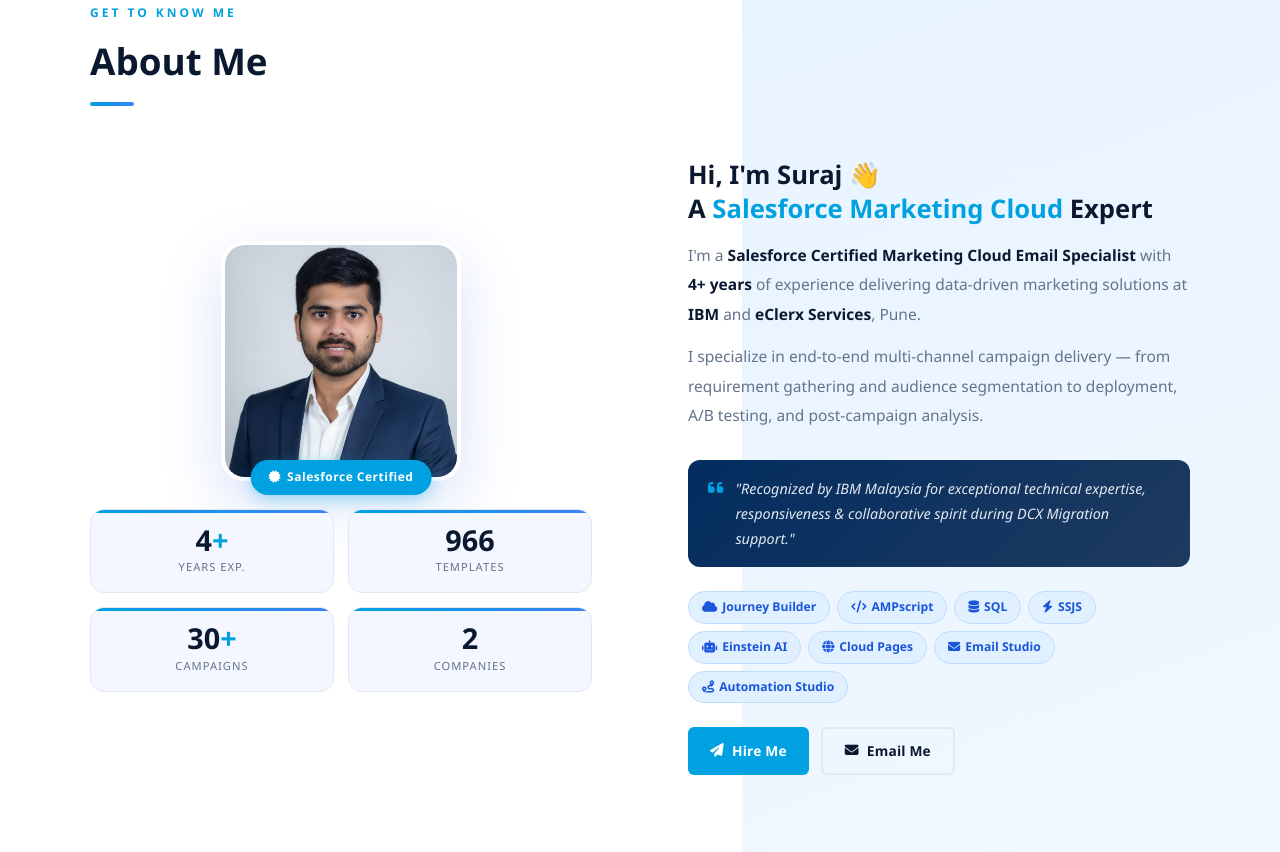
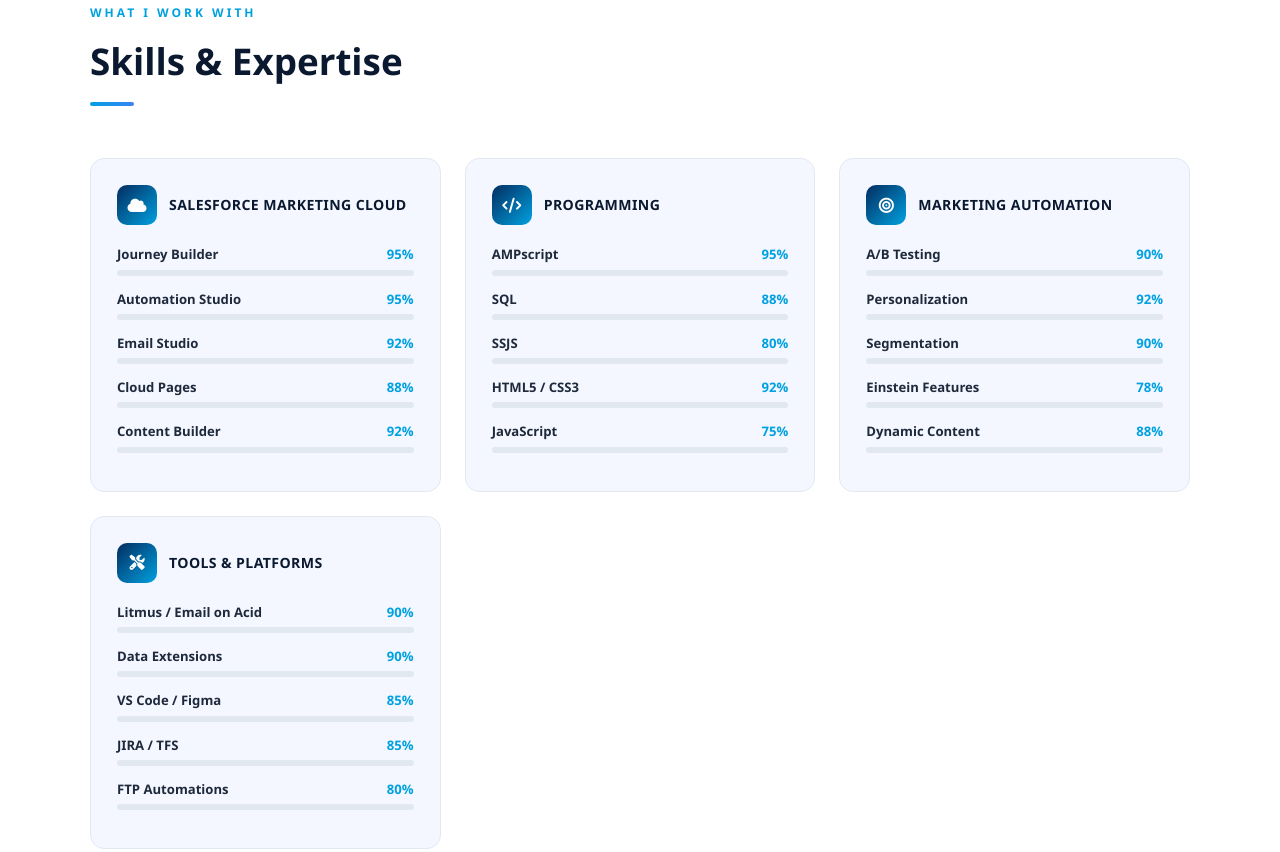
Before and after one commit to Suraj0512/suraj-portfolio, a plain HTML site: page index.html in a window 1280 px wide. Shown: the part 1043-1895 px from the top of the page. Drawn offline with nearby package versions, Linux system fonts and the light colour scheme.

Commit message:
Remove About Me section, clean up navbar

```diff
--- a/index.html
+++ b/index.html
@@ -306,7 +306,6 @@
 <nav id="navbar">
   <div class="nav-logo">SRL<span>.</span></div>
   <ul class="nav-links">
-    <li><a href="#about">About</a></li>
     <li><a href="#skills">Skills</a></li>
     <li><a href="#experience">Experience</a></li>
     <li><a href="#cert">Certifications</a></li>
@@ -319,7 +318,6 @@
   </div>
 </nav>
 <div class="mob-menu" id="mob-menu">
-  <a href="#about" onclick="toggleMenu()">About</a>
   <a href="#skills" onclick="toggleMenu()">Skills</a>
   <a href="#experience" onclick="toggleMenu()">Experience</a>
   <a href="#cert" onclick="toggleMenu()">Certifications</a>
@@ -401,56 +399,6 @@
     <span class="tool-item"><i class="fas fa-table"></i>SQL</span>
   </div>
 </div>
-
-<!-- ABOUT -->
-<section id="about">
-  <div class="container">
-    <div class="eyebrow">Get to Know Me</div>
-    <div class="s-heading">About Me</div>
-    <div class="about-grid">
-
-      <!-- LEFT: photo + counters -->
-      <div class="about-left" data-aos="fade-right">
-        <div class="about-photo-wrap">
-          <img src="IMG_0453.png" alt="Suraj R. Londhe" class="about-photo"/>
-          <div class="about-photo-badge"><i class="fas fa-certificate" style="margin-right:6px"></i>Salesforce Certified</div>
-        </div>
-        <div class="about-counters">
-          <div class="acounter"><div class="cnum"><span class="counter2" data-target="4">0</span><em>+</em></div><div class="clbl">Years Exp.</div></div>
-          <div class="acounter"><div class="cnum"><span class="counter2" data-target="966">0</span></div><div class="clbl">Templates</div></div>
-          <div class="acounter"><div class="cnum"><span class="counter2" data-target="30">0</span><em>+</em></div><div class="clbl">Campaigns</div></div>
-          <div class="acounter"><div class="cnum"><span class="counter2" data-target="2">0</span></div><div class="clbl">Companies</div></div>
-        </div>
-      </div>
-
-      <!-- RIGHT: text -->
-      <div class="about-right" data-aos="fade-left" data-aos-delay="100">
-        <h3>Hi, I'm Suraj 👋<br/>A <span>Salesforce Marketing Cloud</span> Expert</h3>
-        <p>I'm a <strong>Salesforce Certified Marketing Cloud Email Specialist</strong> with <strong>4+ years</strong> of experience delivering data-driven marketing solutions at <strong>IBM</strong> and <strong>eClerx Services</strong>, Pune.</p>
-        <p>I specialize in end-to-end multi-channel campaign delivery — from requirement gathering and audience segmentation to deployment, A/B testing, and post-campaign analysis.</p>
-        <div class="about-highlight">
-          <i class="fas fa-quote-left"></i>
-          <p>"Recognized by IBM Malaysia for exceptional technical expertise, responsiveness & collaborative spirit during DCX Migration support."</p>
-        </div>
-        <div class="about-tags">
-          <span class="atag"><i class="fas fa-cloud" style="margin-right:5px"></i>Journey Builder</span>
-          <span class="atag"><i class="fas fa-code" style="margin-right:5px"></i>AMPscript</span>
-          <span class="atag"><i class="fas fa-database" style="margin-right:5px"></i>SQL</span>
-          <span class="atag"><i class="fas fa-bolt" style="margin-right:5px"></i>SSJS</span>
-          <span class="atag"><i class="fas fa-robot" style="margin-right:5px"></i>Einstein AI</span>
-          <span class="atag"><i class="fas fa-globe" style="margin-right:5px"></i>Cloud Pages</span>
-          <span class="atag"><i class="fas fa-envelope" style="margin-right:5px"></i>Email Studio</span>
-          <span class="atag"><i class="fas fa-route" style="margin-right:5px"></i>Automation Studio</span>
-        </div>
-        <div style="margin-top:24px;display:flex;gap:12px;flex-wrap:wrap">
-          <a href="#contact" class="btn btn-sf" style="padding:10px 22px;font-size:.86rem"><i class="fas fa-paper-plane"></i> Hire Me</a>
-          <a href="mailto:surajlondhe127@gmail.com" class="btn btn-ghost" style="padding:10px 22px;font-size:.86rem"><i class="fas fa-envelope"></i> Email Me</a>
-        </div>
-      </div>
-
-    </div>
-  </div>
-</section>
 
 <!-- SKILLS -->
 <section id="skills">
```
